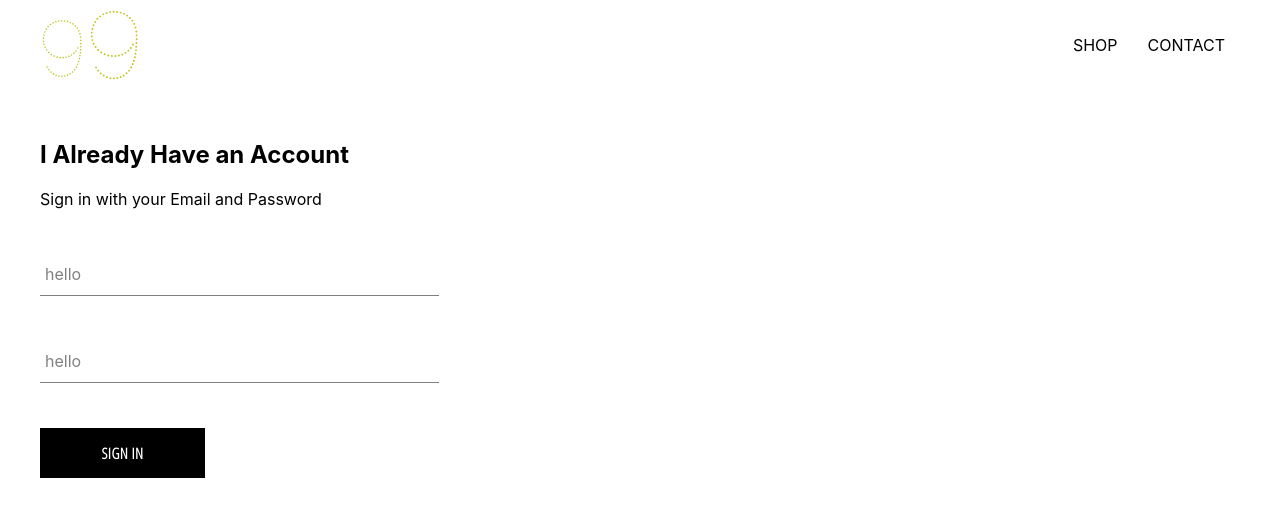
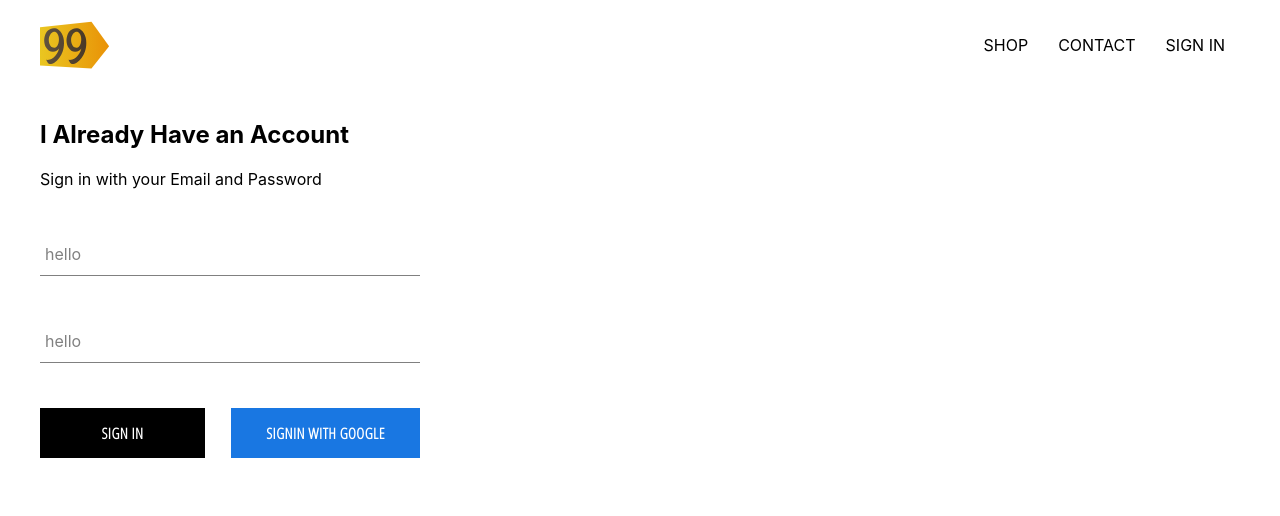
Before and after one commit to HimathPerera/99-clothing, a React (Create React App) app: page /signin in a window 1280 px wide. Shown: the top 516 px of the page. Built offline with nearby package versions, Linux system fonts and the light colour scheme; no server answers.

Commit message:
Added signin component and intergrated firebase into the project

```diff
--- a/package.json
+++ b/package.json
@@ -6,6 +6,7 @@
     "@testing-library/jest-dom": "^4.2.4",
     "@testing-library/react": "^9.5.0",
     "@testing-library/user-event": "^7.2.1",
+    "firebase": "^7.17.2",
     "node-sass": "^4.14.1",
     "react": "^16.13.1",
     "react-dom": "^16.13.1",
--- a/src/App.css
+++ b/src/App.css
@@ -1,3 +1,6 @@
+* {
+  box-sizing: border-box;
+}
 body {
   padding: 10px 40px;
 }
--- a/src/App.js
+++ b/src/App.js
@@ -1,16 +1,28 @@
-import React from "react";
+import React, { useState, useEffect } from "react";
 import { Route, Switch, BrowserRouter } from "react-router-dom";
 import Hompage from "./pages/homepage/homepage.component";
 import ShopPage from "./pages/shop/shop.component";
 import Header from "./components/header/header.component";
 import SignInAndSignUpPage from "./pages/sign-in-and-sign-up-page/sign-in-and-sign-up-page.component";
+import { auth } from "./firebase/firebase.util";
+
 import "./App.css";
 
 function App() {
+  const [currentUser, setCurrentUser] = useState("");
+  console.log(currentUser);
+
+  //using effect hook
+  useEffect(() => {
+    auth.onAuthStateChanged((user) => {
+      setCurrentUser(user);
+    });
+  }, []);
+
   return (
     <div className="App">
       <BrowserRouter>
-        <Header />
+        <Header currentUser={currentUser} />
         <Switch>
           <Route exact path="/" component={Hompage} />
           <Route path="/shop" component={ShopPage} />
--- a/src/components/custom-button/custom-button.component.jsx
+++ b/src/components/custom-button/custom-button.component.jsx
@@ -1,9 +1,12 @@
 import React from "react";
 import "./custom-button.style.scss";
 
-export default function Button({ children, ...otherProps }) {
+export default function Button({ children, isgoogle, ...otherProps }) {
   return (
-    <button className="custom-button" {...otherProps}>
+    <button
+      className={`${isgoogle ? "google-sign-in" : ""} custom-button`}
+      {...otherProps}
+    >
       {children}
     </button>
   );
--- a/src/components/custom-button/custom-button.style.scss
+++ b/src/components/custom-button/custom-button.style.scss
@@ -19,4 +19,15 @@
     color: black;
     border: 1px solid black;
   }
+
+  &.google-sign-in {
+    background-color: rgb(25, 119, 226);
+    color: white;
+
+    &:hover {
+      background-color: rgb(70, 97, 172);
+      color: white;
+      border: none;
+    }
+  }
 }
--- a/src/components/header/header.component.jsx
+++ b/src/components/header/header.component.jsx
@@ -1,9 +1,11 @@
 import React from "react";
 import { Link } from "react-router-dom";
 import { ReactComponent as Logo } from "../../assests/99.svg";
+import { auth } from "../../firebase/firebase.util";
+
 import "./header.style.scss";
 
-export default function Header() {
+export default function Header({ currentUser }) {
   return (
     <div className="header">
       <Link className="logo-container" to="/">
@@ -16,6 +18,20 @@ export default function Header() {
         <Link to="/shop" className="option">
           CONTACT
         </Link>
+        {currentUser ? (
+          <div
+            className="option"
+            onClick={() => {
+              auth.signOut();
+            }}
+          >
+            SIGN OUT
+          </div>
+        ) : (
+          <Link to="/signin" className="option">
+            SIGN IN
+          </Link>
+        )}
       </div>
     </div>
   );
--- a/src/components/header/header.style.scss
+++ b/src/components/header/header.style.scss
@@ -3,11 +3,13 @@
   height: 70px;
   width: 100%;
   justify-content: space-between;
-  margin-bottom: 60px;
+  margin-bottom: 20px;
 
   .logo {
     width: 100px;
     height: 100%;
+    position: relative;
+    top: 5px;
   }
   .options {
     width: 50%;
@@ -18,5 +20,6 @@
   }
   .option {
     padding: 15px;
+    cursor: pointer;
   }
 }
--- a/src/components/sign-In/sign-In.component.jsx
+++ b/src/components/sign-In/sign-In.component.jsx
@@ -1,6 +1,8 @@
 import React, { useState } from "react";
 import Button from "../custom-button/custom-button.component";
 import Input from "../custom-input/custom-input.component";
+import { signInWithGoogle } from "../../firebase/firebase.util";
+
 import "./sign-In.style.scss";
 
 export default function SignIn() {
@@ -42,8 +44,12 @@ export default function SignIn() {
           required
           onChange={handleChange}
         />
-
-        <Button onSubmit={handleClick}>Sign in</Button>
+        <div className="buttons">
+          <Button onSubmit={handleClick}>Sign in</Button>
+          <Button onClick={signInWithGoogle} isgoogle>
+            Signin with Google{" "}
+          </Button>
+        </div>
       </form>
     </div>
   );
--- a/src/components/sign-In/sign-In.style.scss
+++ b/src/components/sign-In/sign-In.style.scss
@@ -1,3 +1,10 @@
 .sign-in {
-  width: 30vw;
+  width: 380px;
+  display: flex;
+  flex-direction: column;
+
+  .buttons {
+    display: flex;
+    justify-content: space-between;
+  }
 }
--- /dev/null
+++ b/src/firebase/firebase.util.js
@@ -0,0 +1,24 @@
+import firebase from "firebase/app";
+
+import "firebase/auth";
+import "firebase/firestore";
+
+const config = {
+  apiKey: "AIzaSyBNqUobI8Vjqfzuscf4wKlR5OEl7WPdYMI",
+  authDomain: "clothing-d0513.firebaseapp.com",
+  databaseURL: "https://clothing-d0513.firebaseio.com",
+  projectId: "clothing-d0513",
+  storageBucket: "clothing-d0513.appspot.com",
+  messagingSenderId: "61155693164",
+  appId: "1:61155693164:web:12370a04e0bc668a20fe49",
+};
+
+firebase.initializeApp(config);
+
+export const auth = firebase.auth();
+export const firestore = firebase.firestore();
+
+var provider = new firebase.auth.GoogleAuthProvider();
+export const signInWithGoogle = () => auth.signInWithPopup(provider);
+
+export default firebase;
```
Also changed, not shown: src/assests/99.svg, 1 other file (tests, documents, lock files or other folders).
